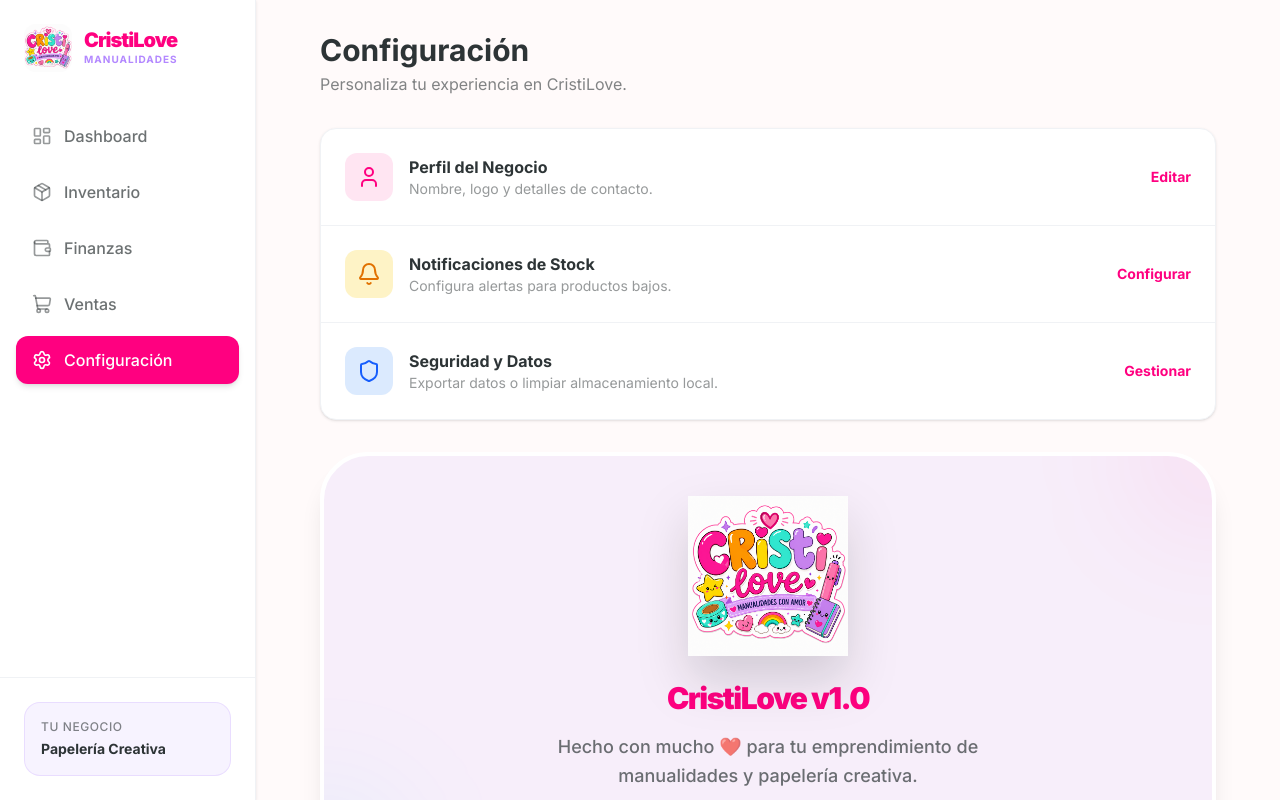
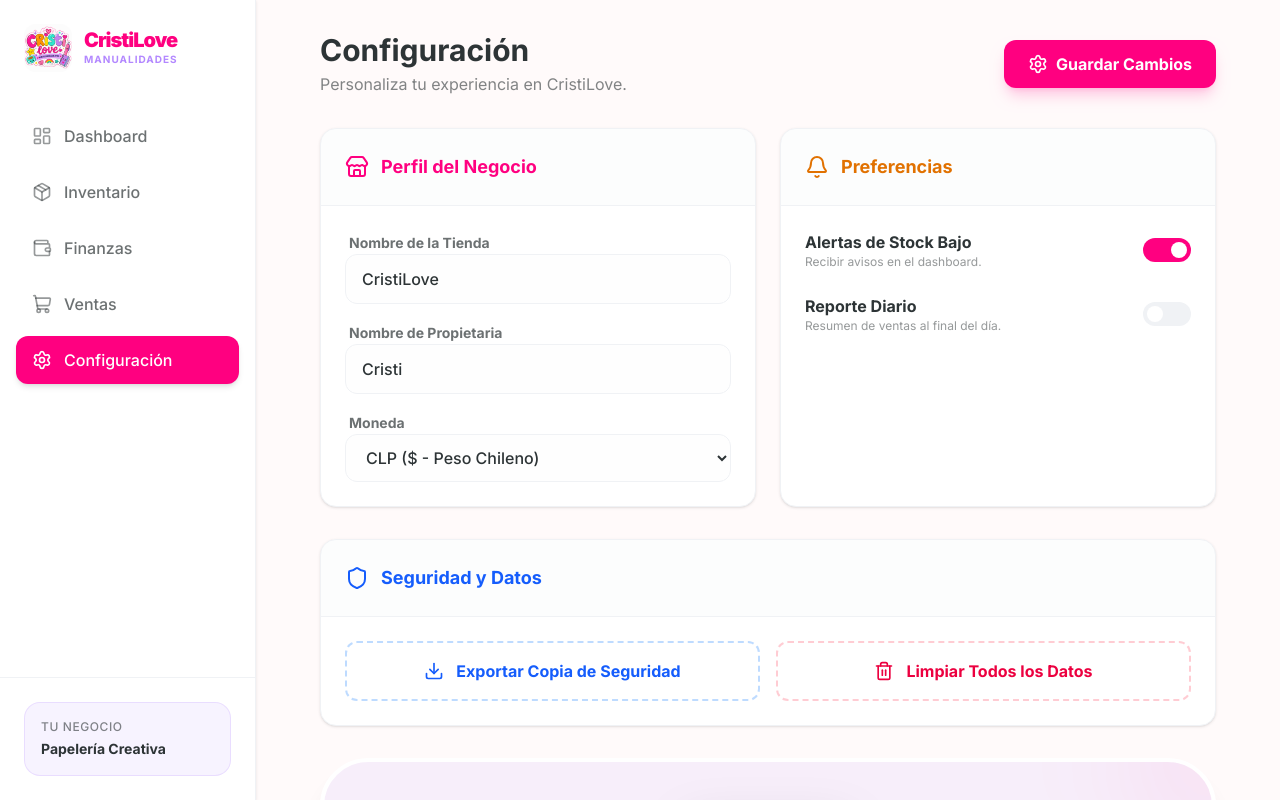
Before and after one commit to mariafer2108/CristiLove, a Next.js app: page /configuracion in a window 1280 px wide. Built offline with nearby package versions, Linux system fonts and the light colour scheme.

Commit message:
Hacer funcional la página de configuración y exportación de datos

```diff
--- a/src/app/configuracion/page.tsx
+++ b/src/app/configuracion/page.tsx
@@ -1,55 +1,204 @@
 'use client';
 
-import React from 'react';
-import { Settings, User, Bell, Shield, Heart } from 'lucide-react';
+import React, { useState, useEffect } from 'react';
+import {
+  Settings,
+  User,
+  Bell,
+  Shield,
+  Heart,
+  Download,
+  Trash2,
+  CheckCircle2,
+  Store,
+  Wallet
+} from 'lucide-react';
 import Image from 'next/image';
+import { storage } from '@/lib/storage';
+import { AppConfig } from '@/lib/types';
+import { cn } from '@/lib/utils';
 
 export default function ConfiguracionPage() {
+  const [config, setConfig] = useState<AppConfig | null>(null);
+  const [isSaving, setIsSaving] = useState(false);
+  const [saveSuccess, setSaveSuccess] = useState(false);
+
+  useEffect(() => {
+    setConfig(storage.getConfig());
+  }, []);
+
+  const handleSave = () => {
+    if (!config) return;
+    setIsSaving(true);
+    storage.saveConfig(config);
+    setTimeout(() => {
+      setIsSaving(false);
+      setSaveSuccess(true);
+      setTimeout(() => setSaveSuccess(false), 3000);
+    }, 500);
+  };
+
+  const handleExport = () => {
+    storage.exportData();
+  };
+
+  const handleClear = () => {
+    storage.clearAllData();
+  };
+
+  if (!config) return null;
+
   return (
-    <div className="max-w-4xl mx-auto space-y-8">
-      <div>
-        <h1 className="text-3xl font-bold text-foreground">Configuración</h1>
-        <p className="text-foreground/60 mt-1">Personaliza tu experiencia en CristiLove.</p>
+    <div className="max-w-4xl mx-auto space-y-8 pb-12">
+      <div className="flex flex-col sm:flex-row sm:items-center justify-between gap-4">
+        <div>
+          <h1 className="text-3xl font-bold text-foreground">Configuración</h1>
+          <p className="text-foreground/60 mt-1">Personaliza tu experiencia en CristiLove.</p>
+        </div>
+        <button
+          onClick={handleSave}
+          disabled={isSaving}
+          className={cn(
+            "flex items-center justify-center gap-2 px-6 py-3 rounded-xl font-bold transition-all shadow-lg",
+            saveSuccess
+              ? "bg-emerald-500 text-white shadow-emerald-200"
+              : "bg-primary text-white shadow-primary/20 hover:bg-primary/90"
+          )}
+        >
+          {isSaving ? (
+            <div className="w-5 h-5 border-2 border-white/30 border-t-white rounded-full animate-spin" />
+          ) : saveSuccess ? (
+            <>
+              <CheckCircle2 className="w-5 h-5" />
+              Guardado
+            </>
+          ) : (
+            <>
+              <Settings className="w-5 h-5" />
+              Guardar Cambios
+            </>
+          )}
+        </button>
       </div>
 
-      <div className="bg-card rounded-2xl border border-muted shadow-sm divide-y divide-muted">
-        <div className="p-6 flex items-center justify-between group cursor-pointer hover:bg-muted/30 transition-colors">
-          <div className="flex items-center gap-4">
-            <div className="bg-primary/10 p-3 rounded-xl text-primary">
-              <User className="w-6 h-6" />
-            </div>
-            <div>
-              <p className="font-bold text-foreground">Perfil del Negocio</p>
-              <p className="text-sm text-foreground/50">Nombre, logo y detalles de contacto.</p>
+      <div className="grid grid-cols-1 md:grid-cols-2 gap-6">
+        {/* Perfil del Negocio */}
+        <div className="bg-card rounded-2xl border border-muted shadow-sm overflow-hidden">
+          <div className="p-6 border-b border-muted bg-muted/20">
+            <div className="flex items-center gap-3 text-primary">
+              <Store className="w-6 h-6" />
+              <h2 className="font-bold text-lg">Perfil del Negocio</h2>
             </div>
           </div>
-          <button className="text-sm font-bold text-primary">Editar</button>
+          <div className="p-6 space-y-4">
+            <div className="space-y-2">
+              <label className="text-sm font-bold text-foreground/70 ml-1">Nombre de la Tienda</label>
+              <input
+                type="text"
+                className="w-full px-4 py-3 rounded-xl border border-muted bg-muted/10 focus:outline-none focus:ring-2 focus:ring-primary/20 focus:border-primary transition-all font-medium"
+                value={config.shopName}
+                onChange={(e) => setConfig({...config, shopName: e.target.value})}
+              />
+            </div>
+            <div className="space-y-2">
+              <label className="text-sm font-bold text-foreground/70 ml-1">Nombre de Propietaria</label>
+              <input
+                type="text"
+                className="w-full px-4 py-3 rounded-xl border border-muted bg-muted/10 focus:outline-none focus:ring-2 focus:ring-primary/20 focus:border-primary transition-all font-medium"
+                value={config.ownerName}
+                onChange={(e) => setConfig({...config, ownerName: e.target.value})}
+              />
+            </div>
+            <div className="space-y-2">
+              <label className="text-sm font-bold text-foreground/70 ml-1">Moneda</label>
+              <select
+                className="w-full px-4 py-3 rounded-xl border border-muted bg-muted/10 focus:outline-none focus:ring-2 focus:ring-primary/20 focus:border-primary transition-all font-medium"
+                value={config.currency}
+                onChange={(e) => setConfig({...config, currency: e.target.value})}
+              >
+                <option value="CLP">CLP ($ - Peso Chileno)</option>
+                <option value="USD">USD ($ - Dólar)</option>
+                <option value="COP">COP ($ - Peso Colombiano)</option>
+                <option value="MXN">MXN ($ - Peso Mexicano)</option>
+                <option value="ARS">ARS ($ - Peso Argentino)</option>
+              </select>
+            </div>
+          </div>
         </div>
 
-        <div className="p-6 flex items-center justify-between group cursor-pointer hover:bg-muted/30 transition-colors">
-          <div className="flex items-center gap-4">
-            <div className="bg-amber-100 p-3 rounded-xl text-amber-600">
+        {/* Notificaciones y Preferencias */}
+        <div className="bg-card rounded-2xl border border-muted shadow-sm overflow-hidden">
+          <div className="p-6 border-b border-muted bg-muted/20">
+            <div className="flex items-center gap-3 text-amber-600">
               <Bell className="w-6 h-6" />
-            </div>
-            <div>
-              <p className="font-bold text-foreground">Notificaciones de Stock</p>
-              <p className="text-sm text-foreground/50">Configura alertas para productos bajos.</p>
+              <h2 className="font-bold text-lg">Preferencias</h2>
             </div>
           </div>
-          <button className="text-sm font-bold text-primary">Configurar</button>
-        </div>
+          <div className="p-6 space-y-6">
+            <div className="flex items-center justify-between">
+              <div>
+                <p className="font-bold text-foreground">Alertas de Stock Bajo</p>
+                <p className="text-xs text-foreground/50">Recibir avisos en el dashboard.</p>
+              </div>
+              <button
+                onClick={() => setConfig({...config, lowStockAlert: !config.lowStockAlert})}
+                className={cn(
+                  "w-12 h-6 rounded-full transition-all relative",
+                  config.lowStockAlert ? "bg-primary" : "bg-muted"
+                )}
+              >
+                <div className={cn(
+                  "absolute top-1 w-4 h-4 bg-white rounded-full transition-all",
+                  config.lowStockAlert ? "left-7" : "left-1"
+                )} />
+              </button>
+            </div>
 
-        <div className="p-6 flex items-center justify-between group cursor-pointer hover:bg-muted/30 transition-colors">
-          <div className="flex items-center gap-4">
-            <div className="bg-blue-100 p-3 rounded-xl text-blue-600">
-              <Shield className="w-6 h-6" />
-            </div>
-            <div>
-              <p className="font-bold text-foreground">Seguridad y Datos</p>
-              <p className="text-sm text-foreground/50">Exportar datos o limpiar almacenamiento local.</p>
+            <div className="flex items-center justify-between">
+              <div>
+                <p className="font-bold text-foreground">Reporte Diario</p>
+                <p className="text-xs text-foreground/50">Resumen de ventas al final del día.</p>
+              </div>
+              <button
+                onClick={() => setConfig({...config, dailyReport: !config.dailyReport})}
+                className={cn(
+                  "w-12 h-6 rounded-full transition-all relative",
+                  config.dailyReport ? "bg-primary" : "bg-muted"
+                )}
+              >
+                <div className={cn(
+                  "absolute top-1 w-4 h-4 bg-white rounded-full transition-all",
+                  config.dailyReport ? "left-7" : "left-1"
+                )} />
+              </button>
             </div>
           </div>
-          <button className="text-sm font-bold text-primary">Gestionar</button>
+        </div>
+      </div>
+
+      {/* Seguridad y Datos */}
+      <div className="bg-card rounded-2xl border border-muted shadow-sm overflow-hidden">
+        <div className="p-6 border-b border-muted bg-muted/20">
+          <div className="flex items-center gap-3 text-blue-600">
+            <Shield className="w-6 h-6" />
+            <h2 className="font-bold text-lg">Seguridad y Datos</h2>
+          </div>
+        </div>
+        <div className="p-6 grid grid-cols-1 sm:grid-cols-2 gap-4">
+          <button
+            onClick={handleExport}
+            className="flex items-center justify-center gap-3 p-4 rounded-xl border-2 border-dashed border-blue-200 text-blue-600 font-bold hover:bg-blue-50 transition-colors"
+          >
+            <Download className="w-5 h-5" />
+            Exportar Copia de Seguridad
+          </button>
+          <button
+            onClick={handleClear}
+            className="flex items-center justify-center gap-3 p-4 rounded-xl border-2 border-dashed border-rose-200 text-rose-600 font-bold hover:bg-rose-50 transition-colors"
+          >
+            <Trash2 className="w-5 h-5" />
+            Limpiar Todos los Datos
+          </button>
         </div>
       </div>
 
@@ -72,10 +221,10 @@ export default function ConfiguracionPage() {
           Hecho con mucho ❤️ para tu emprendimiento de manualidades y papelería creativa.
         </p>
         <div className="flex gap-2 mt-6">
-          <div className="w-3 h-3 rounded-full bg-primary"></div>
-          <div className="w-3 h-3 rounded-full bg-secondary"></div>
-          <div className="w-3 h-3 rounded-full bg-accent"></div>
-          <div className="w-3 h-3 rounded-full bg-orange"></div>
+          <div className="w-3 h-3 rounded-full bg-primary animate-pulse"></div>
+          <div className="w-3 h-3 rounded-full bg-secondary animate-pulse delay-75"></div>
+          <div className="w-3 h-3 rounded-full bg-accent animate-pulse delay-150"></div>
+          <div className="w-3 h-3 rounded-full bg-orange animate-pulse delay-300"></div>
         </div>
       </div>
     </div>
--- a/src/lib/storage.ts
+++ b/src/lib/storage.ts
@@ -1,9 +1,18 @@
-import { Product, Transaction, InventoryItem } from './types';
+import { Product, Transaction, InventoryItem, AppConfig } from './types';
 
 const STORAGE_KEYS = {
   PRODUCTS: 'cristilove_products',
   TRANSACTIONS: 'cristilove_transactions',
   INVENTORY: 'cristilove_inventory',
+  CONFIG: 'cristilove_config',
+};
+
+const DEFAULT_CONFIG: AppConfig = {
+  shopName: 'CristiLove',
+  ownerName: 'Cristi',
+  currency: 'CLP',
+  lowStockAlert: true,
+  dailyReport: false,
 };
 
 // Función para verificar si estamos en el navegador
@@ -101,4 +110,43 @@ export const storage = {
       localStorage.setItem(STORAGE_KEYS.INVENTORY, JSON.stringify(items));
     }
   },
+
+  getConfig: (): AppConfig => {
+    if (!isBrowser()) return DEFAULT_CONFIG;
+    const data = localStorage.getItem(STORAGE_KEYS.CONFIG);
+    return data ? JSON.parse(data) : DEFAULT_CONFIG;
+  },
+
+  saveConfig: (config: AppConfig) => {
+    if (isBrowser()) {
+      localStorage.setItem(STORAGE_KEYS.CONFIG, JSON.stringify(config));
+    }
+  },
+
+  exportData: () => {
+    if (!isBrowser()) return;
+    const data = {
+      products: storage.getProducts(),
+      transactions: storage.getTransactions(),
+      config: storage.getConfig(),
+      exportDate: new Date().toISOString(),
+    };
+    const blob = new Blob([JSON.stringify(data, null, 2)], { type: 'application/json' });
+    const url = URL.createObjectURL(blob);
+    const a = document.createElement('a');
+    a.href = url;
+    a.download = `cristilove_backup_${new Date().toISOString().split('T')[0]}.json`;
+    a.click();
+    URL.revokeObjectURL(url);
+  },
+
+  clearAllData: () => {
+    if (!isBrowser()) return;
+    if (confirm('¿Estás segura? Esto borrará todos los productos y transacciones localmente.')) {
+      localStorage.removeItem(STORAGE_KEYS.PRODUCTS);
+      localStorage.removeItem(STORAGE_KEYS.TRANSACTIONS);
+      localStorage.removeItem(STORAGE_KEYS.INVENTORY);
+      window.location.reload();
+    }
+  }
 };
```
Also changed, not shown: src/lib/types.ts (+8 -0 lines).
